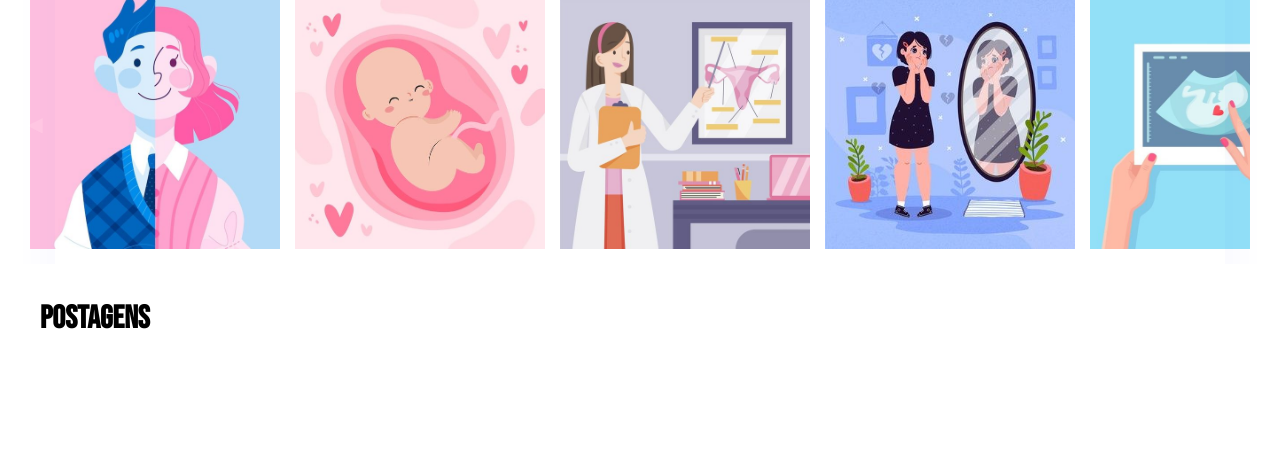
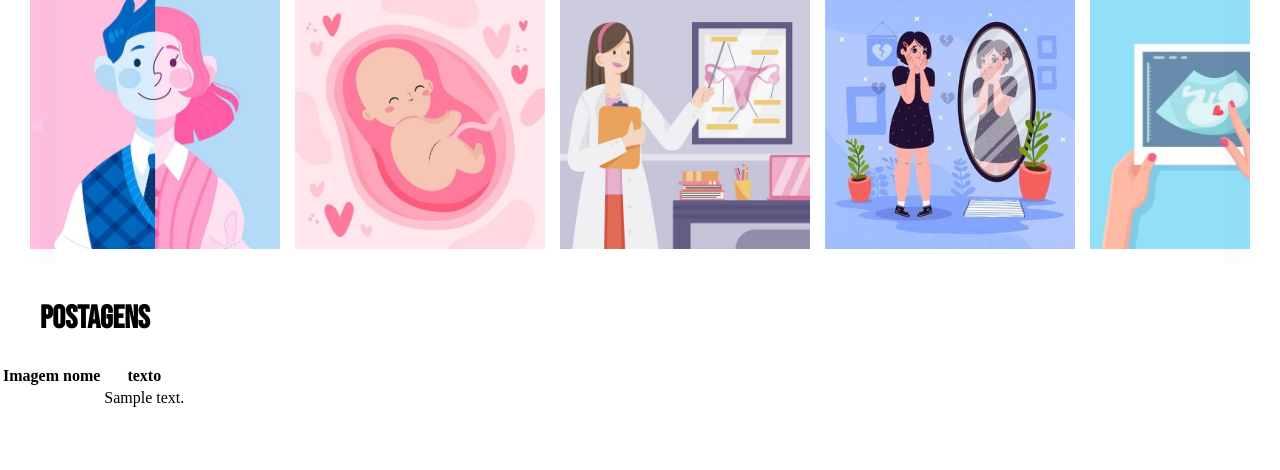
Before and after one commit to Amitaf134/Site-Seducation, a PHP site: page / in a window 1280 px wide. Shown: the part 272-742 px from the top of the page. Run offline with PHP 8.4, Linux system fonts and the light colour scheme; tables that the repository leaves empty or names only in its code hold one stand-in row (values such as "Sample post"); some web fonts are replaced.

Commit message:
ta rodando, até agora

```diff
--- a/index.php
+++ b/index.php
@@ -36,6 +36,45 @@ include('conexao.php');
 
 <section class="conteiner">
     <h2>Postagens</h2>
+    <table>
+				<tr>
+					<th >Imagem</th>
+          <th>nome</th>
+					<th>texto</th>
+				</tr>
+    <?php
+    $bancoDados = new db();
+    $link = $bancoDados->conecta_mysql();
+
+    $sql ="SELECT * FROM postagem;";
+    $statement = $link->prepare($sql);
+    $statement->execute();
+
+    while($result = $statement->fetch(PDO::FETCH_ASSOC)){
+      $id_usuer = $result['id_usuario'];
+      $texto = $result['texto'];
+
+      $sql ="SELECT `nome`,`caminho` FROM usuario WHERE `codigo` = '$id_usuer';";
+      $pegar = $link->prepare($sql);
+      $pegar->execute();
+      $user = $pegar->fetch(PDO::FETCH_ASSOC);
+
+      $nome = $user['nome'];
+      $imagem = $user['caminho'];
+
+      ?>
+      <tr>
+        <td><img src="<?php echo $imagem;?>" width="50px"heigth="50px"></td>
+       <td><?php echo $nome;?></td>
+			 <td><?php echo $texto;?></td>
+    </tr>
+      <?php
+
+    }
+
+
+    ?>
+    </table>
 
   </section>
   <!--login e cadastro-->
--- a/verificaPostagem.php
+++ b/verificaPostagem.php
@@ -11,7 +11,7 @@ echo $codi;
 $sql = "INSERT INTO `postagem`(`texto`, `id_usuario`) VALUES('$text', '$codi')";
 $statement = $link->prepare($sql);
 if ($statement->execute()) {
-  echo "Postagem cadastrada!";
+  header('Location: telaPrincipal.php');
 } else {
   echo "Erro";
 }
```
